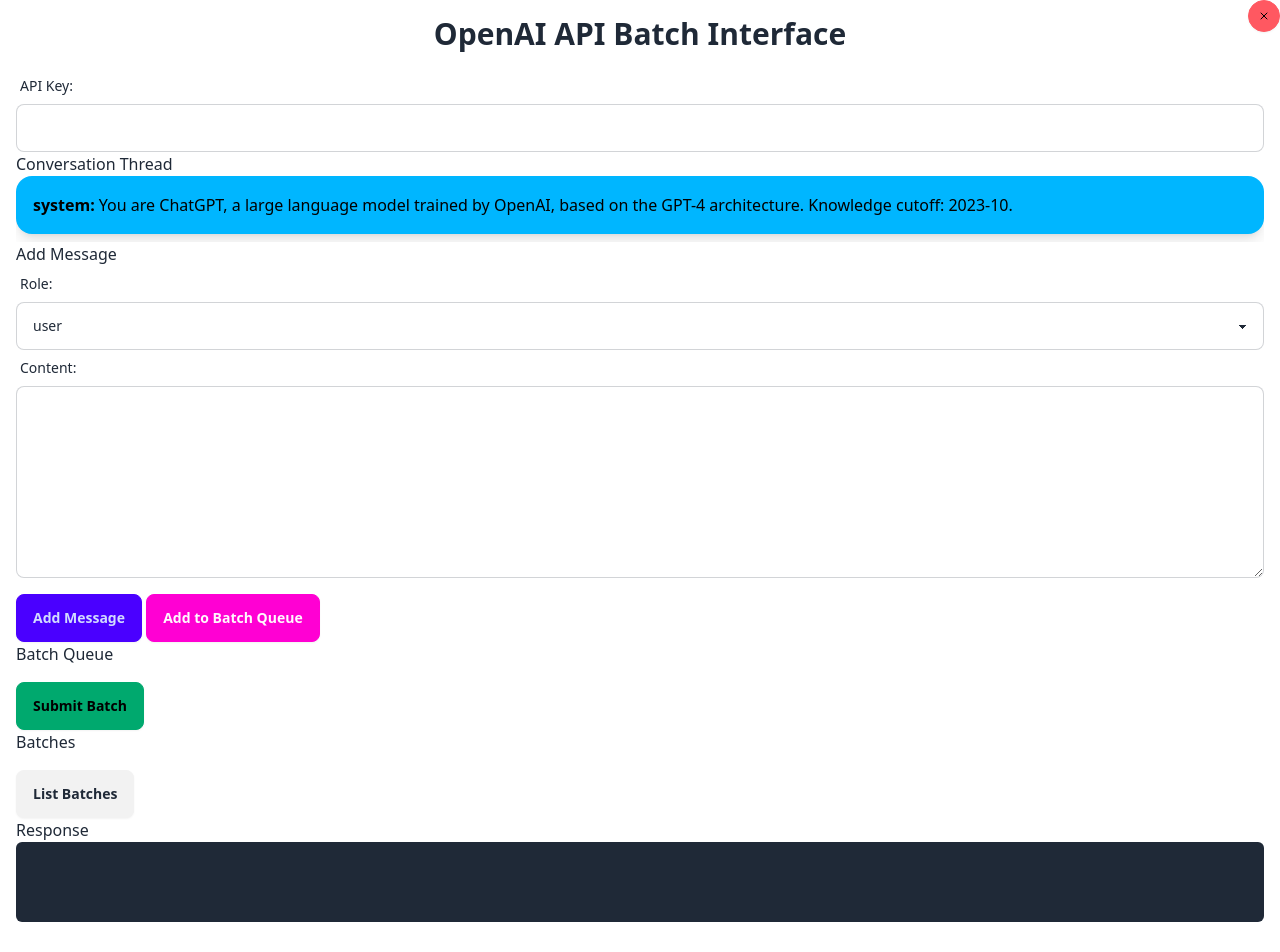
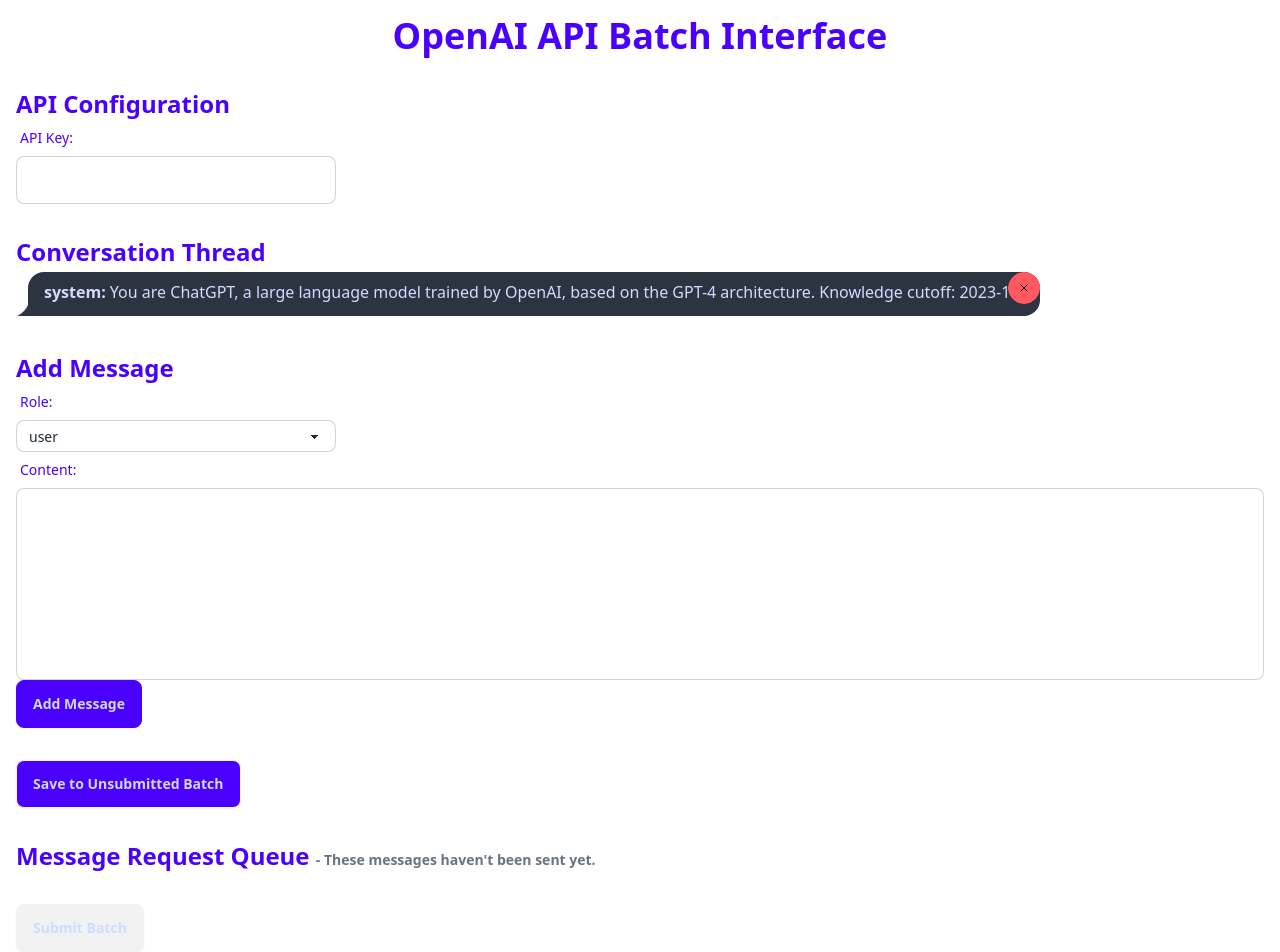
Before and after one commit to Randomblock1/openai-batch-ui, a SvelteKit app: page / in a window 1280 px wide. Shown: the top 952 px of the page. Built offline with nearby package versions, Linux system fonts and the light colour scheme.

Commit message:
it works better

```diff
--- a/src/routes/+page.svelte
+++ b/src/routes/+page.svelte
@@ -4,7 +4,7 @@
 	import Dexie, { type Table } from 'dexie';
 
 	// Define Dexie database schema
-	class OpenAIDatabase extends Dexie {
+	class OpenAIBatchDatabase extends Dexie {
 		requests!: Table<Payload, string>; // 'custom_id' is primary key
 		batches!: Table<Batch, string>; // 'id' is primary key
 
@@ -18,7 +18,7 @@
 	}
 
 	// Create database instance
-	const db = new OpenAIDatabase();
+	const db = new OpenAIBatchDatabase();
 
 	// Define types for messages, payload, API responses and batches
 	type Message = {
@@ -72,6 +72,7 @@
 		id: string;
 		status: string;
 		created_at: number;
+		input_file_id: string;
 		output_file_id: string | null;
 	};
 
@@ -83,8 +84,7 @@
 	const messages = writable<Message[]>([
 		{
 			role: 'system',
-			content:
-				'You are ChatGPT, a large language model trained by OpenAI, based on the GPT-4 architecture. Knowledge cutoff: 2023-10.'
+			content: 'You are ChatGPT, a large language model trained by OpenAI, based on the GPT-4 architecture. Knowledge cutoff: 2023-10.'
 		}
 	]);
 	const requests = writable<Payload[]>([]);
@@ -100,26 +100,26 @@
 	});
 
 	// Persist API key to localStorage
-	const handleApiKeyChange = (event: Event) => {
+	function handleApiKeyChange(event: Event) {
 		const target = event.target as HTMLInputElement;
 		const value = target.value;
 		apiKey.set(value);
 		localStorage.setItem('openai_api_key', value);
-	};
+	}
 
 	// Add a new message to the conversation
-	const addMessage = (role: string, content: string) => {
+	function addMessage(role: string, content: string) {
 		messages.update((msgs) => [...msgs, { role, content }]);
 		userMessage.set('');
-	};
+	}
 
 	// Delete a message from the conversation thread
-	const deleteMessage = (index: number) => {
+	function deleteMessage(index: number) {
 		messages.update((msgs) => msgs.filter((_, i) => i !== index));
-	};
+	}
 
 	// Serialize the current request and reset the conversation
-	const serializeRequest = () => {
+	function serializeRequest() {
 		const timestamp = Date.now();
 		const modelValue = get(model);
 		const msgs = get(messages);
@@ -136,28 +136,31 @@
 
 		db.requests
 			.add(request)
-			.then(() => console.log('Request added to IndexedDB'))
+			.then(() => {
+				console.log('Request added to IndexedDB');
+				// Update requests store after adding to IndexedDB
+				requests.update((reqs) => [...reqs, request]);
+			})
 			.catch((error) => console.error('Error adding request:', error));
 
 		// Reset the messages store
 		messages.set([
 			{
 				role: 'system',
-				content:
-					'You are ChatGPT, a large language model trained by OpenAI, based on the GPT-4 architecture. Knowledge cutoff: 2023-10.'
+				content: 'You are ChatGPT, a large language model trained by OpenAI, based on the GPT-4 architecture. Knowledge cutoff: 2023-10.'
 			}
 		]);
-	};
+	}
 
 	// Upload the batched requests to OpenAI
-	const submitBatch = async () => {
+	async function submitBatch() {
 		const requests = await db.requests.toArray();
 		const fileContent = requests.map((request) => JSON.stringify(request)).join('\n');
 		const fileId = await uploadFile(fileContent);
 		const batch = await createBatchJob(fileId);
 		await db.batches.add(batch);
 		batches.update((bs) => [...bs, batch]);
-	};
+	}
 
 	// Upload file to OpenAI
 	async function uploadFile(fileContent: string): Promise<string> {
@@ -253,6 +256,29 @@
 		}
 	}
 
+	// Function to get requests associated with a batch from IndexedDB
+	async function getBatchRequests(batchId: string): Promise<Payload[] | null> {
+		try {
+			// Get the batch from IndexedDB
+			const batch = await db.batches.get(batchId);
+
+			// If the batch exists
+			if (batch) {
+				// Extract the custom_ids from the batch's input file content
+				const customIds = batch.input_file_id.split('\n').map((line: string) => JSON.parse(line).custom_id);
+
+				// Fetch the corresponding requests from IndexedDB
+				return await db.requests.where('custom_id').anyOf(customIds).toArray();
+			} else {
+				// Batch not found in IndexedDB
+				return null;
+			}
+		} catch (error) {
+			console.error('Error getting batch requests:', error);
+			return null;
+		}
+	}
+
 	// Download batch results file
 	async function downloadResultsFile(fileId: string): Promise<string> {
 		const apiKeyValue = get(apiKey);
@@ -265,9 +291,7 @@
 			});
 
 			if (!response.ok) {
-				throw new Error(
-					`Failed to download results file: ${response.status} ${response.statusText}`
-				);
+				throw new Error(`Failed to download results file: ${response.status} ${response.statusText}`);
 			}
 
 			const resultsFileContent = await response.text();
@@ -339,12 +363,11 @@
 		requests.set(storedRequests);
 	}
 
-	const deleteRequestFromQueue = async (index: number) => {
-		const reqs = get(requests);
-		const reqToDelete = reqs[index];
-		await db.requests.delete(reqToDelete.custom_id);
-		requests.update((rs) => rs.filter((_, i) => i !== index));
-	};
+	// Function to delete request from IndexedDB and update the requests store
+	async function deleteRequestFromQueue(custom_id: string) {
+		await db.requests.delete(custom_id);
+		requests.update((rs) => rs.filter((r) => r.custom_id !== custom_id));
+	}
 
 	// Update batch status every 15 minutes
 	setInterval(
@@ -368,131 +391,124 @@
 	);
 </script>
 
-<main class="container mx-auto p-4">
-	<h1 class="text-3xl font-bold text-center mb-4">OpenAI API Batch Interface</h1>
+<main class="container mx-auto p-4 space-y-8">
+	<h1 class="text-4xl font-bold text-center text-primary">OpenAI API Batch Interface</h1>
 
-	<div class="form-control w-full">
+	<section>
+		<h2 class="text-2xl font-semibold text-primary">API Configuration</h2>
+		<div class="form-control w-full max-w-xs">
 			<label for="apiKey" class="label">
-			<span class="label-text">API Key:</span>
+				<span class="label-text text-primary">API Key:</span>
 			</label>
-		<input
-			type="text"
-			id="apiKey"
-			bind:value={$apiKey}
-			on:input={handleApiKeyChange}
-			class="input input-bordered w-full"
-		/>
+			<input type="text" id="apiKey" bind:value={$apiKey} on:input={handleApiKeyChange} class="input input-bordered w-full" />
 		</div>
+	</section>
 
-	<h2>Conversation Thread</h2>
-	<div class="overflow-y-auto max-h-64">
+	<section>
+		<h2 class="text-2xl font-semibold text-primary">Conversation Thread</h2>
+		<div class="overflow-y-auto max-h-64 chat chat-start">
 			{#each $messages as message, index}
-			<div class="alert alert-info shadow-lg mb-2">
-				<div>
+				<div
+					class="chat-bubble chat-bubble-{message.role === 'user' ? 'end' : 'start'} bg-{message.role} text-{message.role === 'user'
+						? 'base-content'
+						: 'primary-content'}">
 					<span class="role font-bold">{message.role}:</span>
 					<span class="content">{message.content}</span>
-					<button
-						on:click={() => deleteMessage(index)}
-						class="btn btn-sm btn-circle btn-error absolute top-0 right-0"
-					>
-						<svg
-							xmlns="http://www.w3.org/2000/svg"
-							class="h-3 w-3"
-							fill="none"
-							viewBox="0 0 24 24"
-							stroke="currentColor"
-							><path
-								stroke-linecap="round"
-								stroke-linejoin="round"
-								stroke-width="2"
-								d="M6 18L18 6M6 6l12 12"
-							/></svg
-						>
+					<button on:click={() => deleteMessage(index)} class="btn btn-sm btn-circle btn-error absolute top-0 right-0">
+						<svg xmlns="http://www.w3.org/2000/svg" class="h-3 w-3" fill="none" viewBox="0 0 24 24" stroke="currentColor"
+							><path stroke-linecap="round" stroke-linejoin="round" stroke-width="2" d="M6 18L18 6M6 6l12 12" /></svg>
 					</button>
-				</div>
 				</div>
 			{/each}
 		</div>
+	</section>
 
-	<h2>Add Message</h2>
-	<div class="form-control">
+	<section>
+		<h2 class="text-2xl font-semibold text-primary">Add Message</h2>
+		<div class="form-control max-w-xs">
 			<label for="role" class="label">
-			<span class="label-text">Role:</span>
+				<span class="label-text text-primary">Role:</span>
 			</label>
-		<select id="role" bind:value={role} class="select select-bordered">
+			<select id="role" bind:value={role} class="select select-bordered select-sm">
 				<option value="user">user</option>
 				<option value="system">system</option>
+				<option value="assistant">assistant</option>
 			</select>
 		</div>
 
 		<div class="form-control">
 			<label for="content" class="label">
-			<span class="label-text">Content:</span>
+				<span class="label-text text-primary">Content:</span>
 			</label>
-		<textarea id="content" bind:value={$userMessage} class="textarea textarea-bordered h-48" />
+			<textarea id="content" bind:value={$userMessage} class="textarea textarea-bordered h-48 resize-none" />
 		</div>
-	<button on:click={() => addMessage(role, $userMessage)} class="btn btn-primary"
-		>Add Message</button
-	>
+		<button on:click={() => addMessage(role, $userMessage)} class="btn btn-primary">Add Message</button>
+	</section>
 
-	<button on:click={serializeRequest} class="btn btn-secondary mt-4">Add to Batch Queue</button>
+	<button on:click={serializeRequest} class="btn bg-primary text-primary-content mt-4">Save to Unsubmitted Batch</button>
 
-	<h2>Batch Queue</h2>
+	<section>
+		<h2 class="text-2xl font-semibold text-primary">
+			Message Request Queue
+			<span class="text-sm text-gray-500"> - These messages haven't been sent yet.</span>
+		</h2>
 		<div class="overflow-y-auto max-h-64">
-		{#each $requests as request, index (request.custom_id)}
-			<div class="alert alert-warning shadow-lg mb-2">
-				<div>
-					<span>{request.custom_id}</span>
-					<button
-						on:click={() => deleteRequestFromQueue(index)}
-						class="btn btn-sm btn-circle btn-error absolute top-0 right-0"
-					>
-						<svg
-							xmlns="http://www.w3.org/2000/svg"
-							class="h-3 w-3"
-							fill="none"
-							viewBox="0 0 24 24"
-							stroke="currentColor"
-							><path
-								stroke-linecap="round"
-								stroke-linejoin="round"
-								stroke-width="2"
-								d="M6 18L18 6M6 6l12 12"
-							/></svg
-						>
+			{#each $requests as request (request.custom_id)}
+				<details class="alert alert-warning shadow-lg mb-2 relative">
+					<summary>{request.custom_id}</summary>
+					<pre>{JSON.stringify(request, null, 2)}</pre>
+					<button on:click={() => deleteRequestFromQueue(request.custom_id)} class="btn btn-sm btn-error absolute top-0 right-0">
+						<svg xmlns="http://www.w3.org/2000/svg" class="h-3 w-3" fill="none" viewBox="0 0 24 24" stroke="currentColor"
+							><path stroke-linecap="round" stroke-linejoin="round" stroke-width="2" d="M6 18L18 6M6 6l12 12" /></svg>
 					</button>
-				</div>
-			</div>
+				</details>
 			{/each}
 		</div>
+	</section>
 
-	<button on:click={submitBatch} class="btn btn-success mt-4">Submit Batch</button>
+	<button on:click={submitBatch} class="btn from-primary to-primary text-primary-content mt-4">Submit Batch</button>
 
-	<h2>Batches</h2>
+	<section>
+		<h2 class="text-2xl font-semibold text-primary">Pending Batches</h2>
 		<ul>
 			{#each $batches as batch}
+				{#if batch.status !== 'completed'}
+					<details class="alert alert-warning shadow-lg mb-2 relative">
+						<summary>{batch.id} - {batch.status} - {new Date(batch.created_at * 1000).toLocaleString()}</summary>
+						<ul>
+							{#await getBatchRequests(batch.id) then batchRequests}
+								{#if batchRequests}
+									{#each batchRequests as request}
+										<details class="alert alert-warning shadow-lg mb-2 ml-4">
+											<summary>{request.custom_id}</summary>
+											<pre>{JSON.stringify(request, null, 2)}</pre>
+										</details>
+									{/each}
+								{:else}
+									<p>Error: Batch requests not found.</p>
+								{/if}
+							{/await}
+						</ul>
+						<button on:click={() => cancelBatchJob(batch.id)} class="btn btn-sm btn-error absolute top-0 right-0">Cancel</button>
+					</details>
+				{/if}
+			{/each}
+		</ul>
+	</section>
+
+	<section>
+		<h2 class="text-2xl font-semibold text-primary">Completed Batches</h2>
+		<ul>
+			{#each $batches as batch}
+				{#if batch.status === 'completed'}
 					<li class="mb-2">
 						{batch.id} - {batch.status} - {new Date(batch.created_at * 1000).toLocaleString()}
-				{#if batch.status === 'completed'}
-					<button on:click={() => getBatchResults(batch.id)} class="btn btn-sm btn-outline"
-						>Get Results</button
-					>
+						<button on:click={() => getBatchResults(batch.id)} class="btn btn-sm btn-outline btn-primary">Get Results</button>
+					</li>
 				{/if}
-				<button on:click={() => cancelBatchJob(batch.id)} class="btn btn-sm btn-error"
-					>Cancel</button
-				>
-			</li>
 			{/each}
 		</ul>
+	</section>
 
-	<button on:click={listBatches} class="btn mt-4">List Batches</button>
-
-	<h2>Response</h2>
-	<pre class="overflow-y-auto max-h-64 p-4 bg-gray-800 text-white rounded-md">
-      {#each Object.entries(localStorage) as [key, value]}
-			{#if key.startsWith('request-')}
-				<div class="mb-2">{key}: {value}</div>
-			{/if}
-		{/each}
-    </pre>
+	<button on:click={listBatches} class="btn bg-primary text-primary-content mt-4">Refresh Batches</button>
 </main>
```
Also changed, not shown: 1 other file (tests, documents, lock files or other folders). Lines whose indentation alone changed are shown as unchanged.
